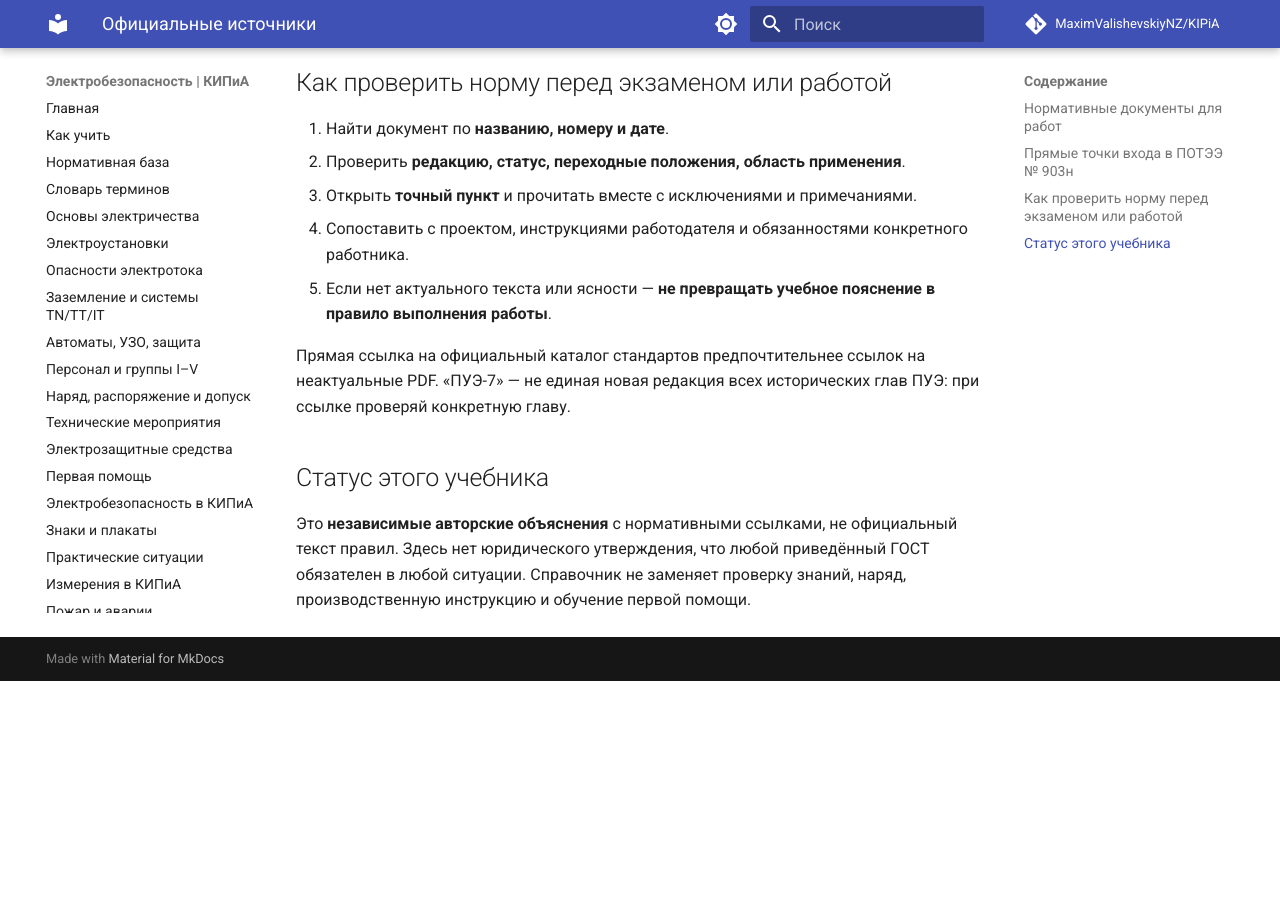
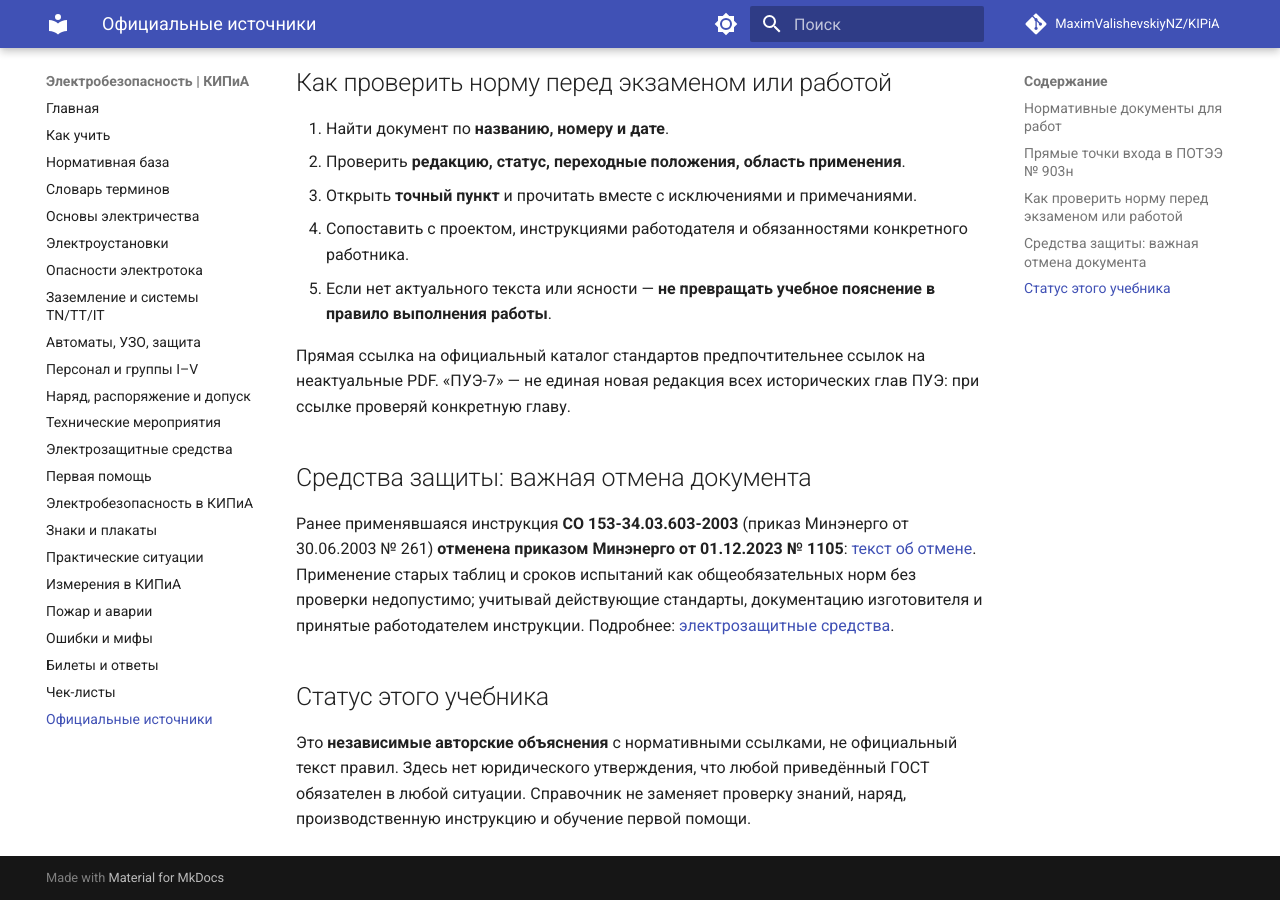
Before and after one commit to MaximValishevskiyNZ/KIPiA, an MkDocs documentation site: the page built from docs/17-sources.md, in a window 1280 px wide and 900 px high, scrolled down 1832 px. Built offline with MkDocs 1.6.1 and Material for MkDocs 9.7.7, drawn with Linux system fonts in a browser that asks for light colours; comment, search, counter and statistics services are not loaded; before the commit the page ends 2513 px from its top, so only the background shows below that.

Commit message:
docs: разъяснить отмену инструкции по электрозащитным средствам

```diff
--- a/docs/17-sources.md
+++ b/docs/17-sources.md
@@ -45,6 +45,11 @@
 
 Прямая ссылка на официальный каталог стандартов предпочтительнее ссылок на неактуальные PDF. «ПУЭ-7» — не единая новая редакция всех исторических глав ПУЭ: при ссылке проверяй конкретную главу.
 
+
+## Средства защиты: важная отмена документа
+
+Ранее применявшаяся инструкция **СО 153-34.03.603-2003** (приказ Минэнерго от 30.06.2003 № 261) **отменена приказом Минэнерго от 01.12.2023 № 1105**: [текст об отмене](https://www.consultant.ru/document/cons_doc_LAW_465070/). Применение старых таблиц и сроков испытаний как общеобязательных норм без проверки недопустимо; учитывай действующие стандарты, документацию изготовителя и принятые работодателем инструкции. Подробнее: [электрозащитные средства](11-ppe.md).
+
 ## Статус этого учебника
 
 Это **независимые авторские объяснения** с нормативными ссылками, не официальный текст правил. Здесь нет юридического утверждения, что любой приведённый ГОСТ обязателен в любой ситуации. Справочник не заменяет проверку знаний, наряд, производственную инструкцию и обучение первой помощи.
```
